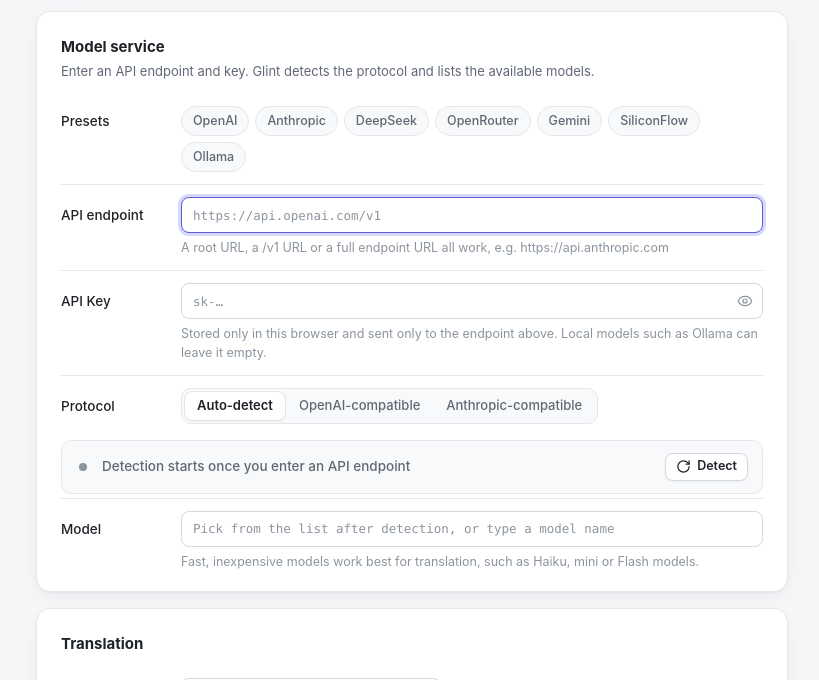
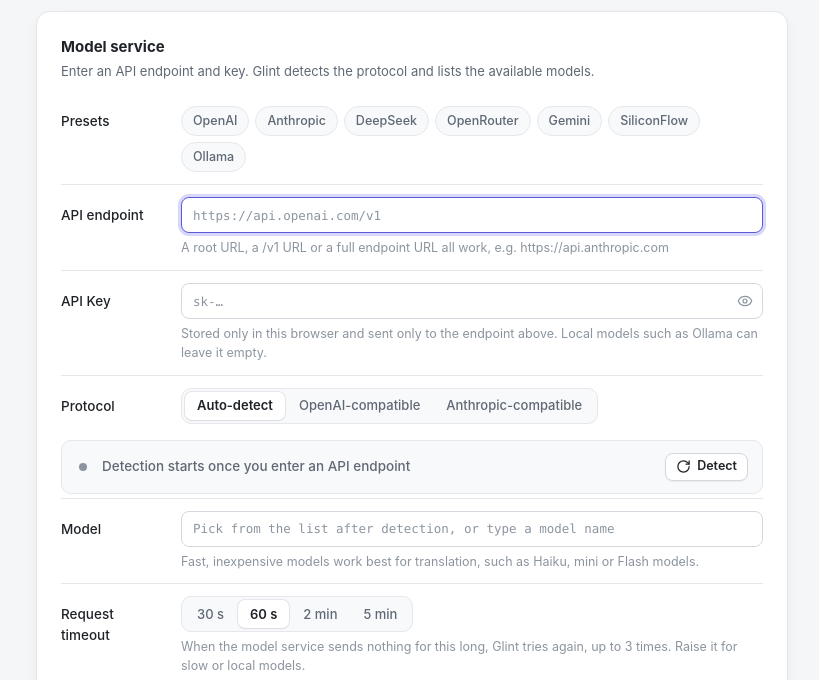
Before and after one commit to Banezzz/glint-translate, a browser extension: page src/options/options.html in a window 1280 px wide. Shown: the part 120-800 px from the top of the page, without its empty margins (228-1047 px from the left). Drawn offline with Linux system fonts and the light colour scheme.

Commit message:
feat(options): request timeout setting for slow model services

```diff
--- a/src/options/options.html
+++ b/src/options/options.html
@@ -99,6 +99,19 @@
               <ul class="combo-list" id="modelList" role="listbox" hidden></ul>
             </div>
             <p class="hint" data-i18n="provider.model.hint">翻译场景推荐速度快、成本低的模型，例如 Haiku、mini、Flash 系列。</p>
+          </div>
+        </div>
+
+        <div class="row">
+          <div class="row-label" data-i18n="provider.timeout">请求超时</div>
+          <div class="row-control">
+            <div class="seg" role="radiogroup" aria-label="请求超时" data-i18n-aria-label="provider.timeout">
+              <label><input type="radio" name="timeoutSeconds" value="30" /><span data-i18n="provider.timeout.30">30 秒</span></label>
+              <label><input type="radio" name="timeoutSeconds" value="60" /><span data-i18n="provider.timeout.60">60 秒</span></label>
+              <label><input type="radio" name="timeoutSeconds" value="120" /><span data-i18n="provider.timeout.120">2 分钟</span></label>
+              <label><input type="radio" name="timeoutSeconds" value="300" /><span data-i18n="provider.timeout.300">5 分钟</span></label>
+            </div>
+            <p class="hint" data-i18n="provider.timeout.hint">模型服务超过这个时间没有任何响应，就自动重试，最多 3 次。模型较慢或在本机运行时可以调长。</p>
           </div>
         </div>
       </section>
--- a/src/options/options.js
+++ b/src/options/options.js
@@ -524,6 +524,7 @@
   $('enabled').checked = settings.enabled;
   checkRadio('trigger', settings.trigger);
   checkRadio('theme', settings.theme);
+  checkRadio('timeoutSeconds', settings.timeoutSeconds);
   checkRadio('uiLang', settings.uiLang);
   $('fontSize').value = settings.fontSize;
   $('fontSizeValue').textContent = `${settings.fontSize} px`;
@@ -567,6 +568,9 @@
       save({ uiLang: radio.value }, { quiet: true });
       applyLocale(radio.value);
     });
+  }
+  for (const radio of document.querySelectorAll('input[name="timeoutSeconds"]')) {
+    radio.addEventListener('change', () => save({ timeoutSeconds: Number(radio.value) }));
   }
   for (const radio of document.querySelectorAll('input[name="theme"]')) {
     radio.addEventListener('change', () => {
--- a/src/shared/i18n.js
+++ b/src/shared/i18n.js
@@ -28,6 +28,12 @@
       'error.http_5xx': '服务暂时不可用（HTTP {status}）',
       'error.http_other': '请求失败（HTTP {status}）',
       'error.timeout': '模型服务长时间没有响应',
+      'provider.timeout': '请求超时',
+      'provider.timeout.hint': '模型服务超过这个时间没有任何响应，就自动重试，最多 3 次。模型较慢或在本机运行时可以调长。',
+      'provider.timeout.30': '30 秒',
+      'provider.timeout.60': '60 秒',
+      'provider.timeout.120': '2 分钟',
+      'provider.timeout.300': '5 分钟',
 
       'protocol.openai': 'OpenAI 兼容',
       'protocol.anthropic': 'Anthropic 兼容',
@@ -214,6 +220,12 @@
       'error.http_5xx': 'Service temporarily unavailable (HTTP {status})',
       'error.http_other': 'Request failed (HTTP {status})',
       'error.timeout': 'The model service stopped responding',
+      'provider.timeout': 'Request timeout',
+      'provider.timeout.hint': 'When the model service sends nothing for this long, Glint tries again, up to 3 times. Raise it for slow or local models.',
+      'provider.timeout.30': '30 s',
+      'provider.timeout.60': '60 s',
+      'provider.timeout.120': '2 min',
+      'provider.timeout.300': '5 min',
 
       'protocol.openai': 'OpenAI-compatible',
       'protocol.anthropic': 'Anthropic-compatible',
```
Also changed, not shown: test/e2e/extension.test.mjs (+6 -0 lines).
